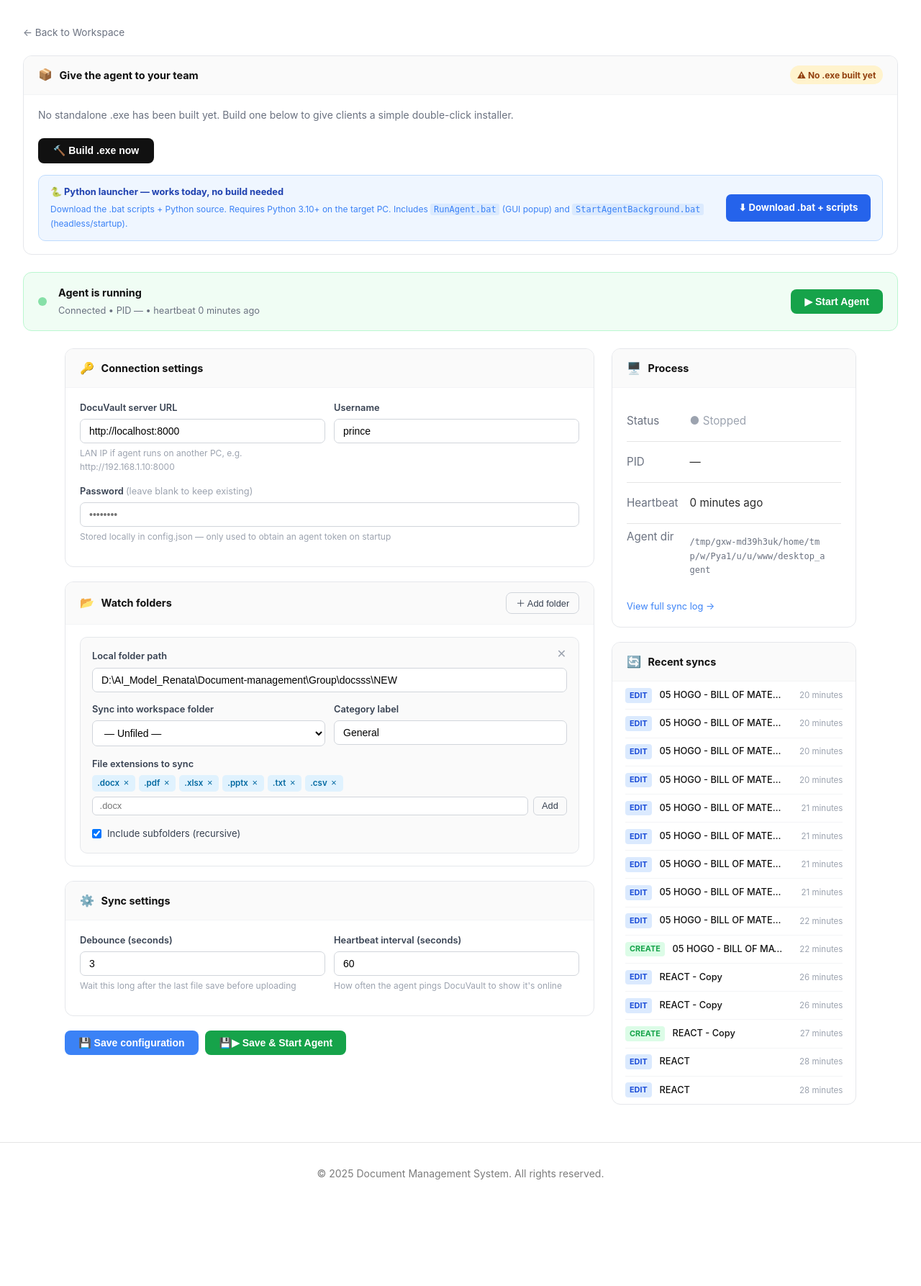
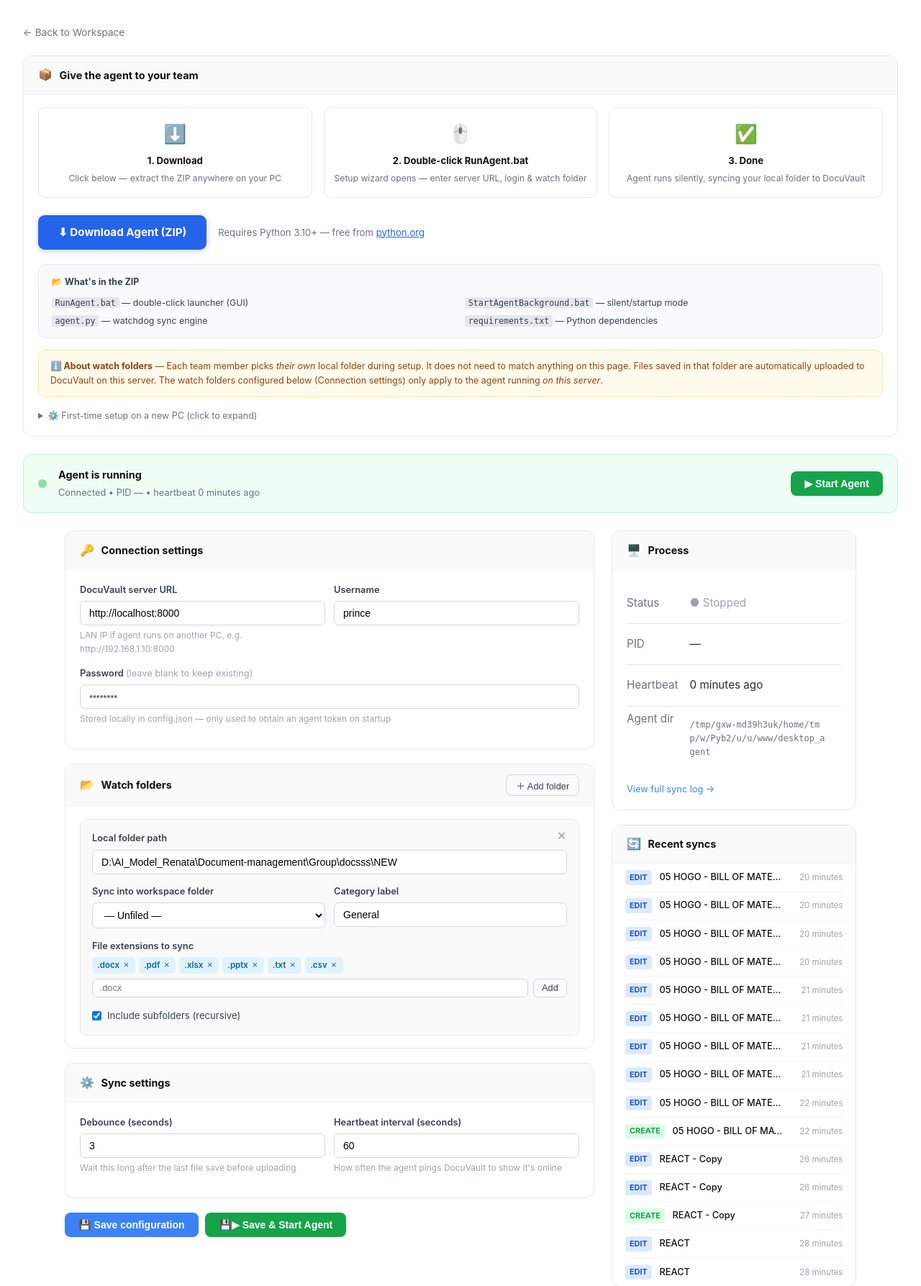
Before and after one commit to ft-prince/DocuVault, a Django app: page /workspace/agent/ in a window 1280 px wide. Shown: the part 61-1848 px from the top of the page at 72% size. Before the commit the page ends 1700 px from the top, so only its background shows below. Run offline with Django 5.2, Linux system fonts and the light colour scheme; a user stored in the database is signed in; data comes from the database, SQL or seed files in the repository; both versions use the stored data as it was after the commit.

Commit message:
feat: implement PID check for running processes in agent management

```diff
--- a/documents/templates/documents/workspace_agent.html
+++ b/documents/templates/documents/workspace_agent.html
@@ -91,113 +91,72 @@
   <div class="ag-card-head">
     <span>📦</span>
     <h2>Give the agent to your team</h2>
-    <span style="font-size:.75rem;font-weight:700;padding:.2rem .6rem;border-radius:20px;
-                 {% if exe_built %}background:#dcfce7;color:#16a34a{% else %}background:#fff3cd;color:#92400e{% endif %}">
-      {% if exe_built %}✓ DocuVaultAgent.exe ready{% else %}⚠ No .exe built yet{% endif %}
-    </span>
   </div>
   <div class="ag-card-body">
 
-    {% if exe_built %}
-    <!-- .exe exists — show .exe download + bat alternative -->
+    <!-- How it works: 3 steps -->
     <div style="display:grid;grid-template-columns:repeat(3,1fr);gap:1rem;margin-bottom:1.5rem">
       <div style="text-align:center;padding:1rem .5rem;border:1px solid #e5e7eb;border-radius:10px">
         <div style="font-size:1.6rem;margin-bottom:.4rem">⬇️</div>
         <div style="font-weight:700;font-size:.82rem;color:#111;margin-bottom:.25rem">1. Download</div>
-        <div style="font-size:.76rem;color:#6b7280">Click the button below to get DocuVaultAgent.exe</div>
+        <div style="font-size:.76rem;color:#6b7280">Click below — extract the ZIP anywhere on your PC</div>
       </div>
       <div style="text-align:center;padding:1rem .5rem;border:1px solid #e5e7eb;border-radius:10px">
         <div style="font-size:1.6rem;margin-bottom:.4rem">🖱️</div>
-        <div style="font-weight:700;font-size:.82rem;color:#111;margin-bottom:.25rem">2. Double-click</div>
-        <div style="font-size:.76rem;color:#6b7280">Setup wizard opens — enter server URL &amp; login</div>
+        <div style="font-weight:700;font-size:.82rem;color:#111;margin-bottom:.25rem">2. Double-click RunAgent.bat</div>
+        <div style="font-size:.76rem;color:#6b7280">Setup wizard opens — enter server URL, login &amp; watch folder</div>
       </div>
       <div style="text-align:center;padding:1rem .5rem;border:1px solid #e5e7eb;border-radius:10px">
         <div style="font-size:1.6rem;margin-bottom:.4rem">✅</div>
         <div style="font-weight:700;font-size:.82rem;color:#111;margin-bottom:.25rem">3. Done</div>
-        <div style="font-size:.76rem;color:#6b7280">Agent runs silently — no terminal, no Python needed</div>
+        <div style="font-size:.76rem;color:#6b7280">Agent runs silently, syncing your local folder to DocuVault</div>
       </div>
     </div>
 
-    <!-- Primary: .exe -->
-    <div style="display:flex;align-items:center;gap:1rem;flex-wrap:wrap;margin-bottom:1rem">
-      <a href="{% url 'agent_download' %}"
-         style="display:inline-flex;align-items:center;gap:.5rem;background:#16a34a;color:#fff;
-                font-size:.9rem;font-weight:700;padding:.7rem 1.6rem;border-radius:8px;
-                text-decoration:none;box-shadow:0 2px 8px rgba(22,163,74,.25)">
-        ⬇ Download DocuVaultAgent.exe
+    <!-- Download button -->
+    <div style="display:flex;align-items:center;gap:1rem;flex-wrap:wrap;margin-bottom:1.25rem">
+      <a href="{% url 'agent_bat_download' %}"
+         style="display:inline-flex;align-items:center;gap:.55rem;background:#2563eb;color:#fff;
+                font-size:.95rem;font-weight:700;padding:.75rem 1.75rem;border-radius:9px;
+                text-decoration:none;box-shadow:0 2px 10px rgba(37,99,235,.28)">
+        ⬇ Download Agent (ZIP)
       </a>
-      <span style="font-size:.82rem;color:#6b7280">No installation or Python required.</span>
+      <span style="font-size:.82rem;color:#6b7280">Requires Python 3.10+ — free from <a href="https://www.python.org/downloads/" target="_blank" style="color:#2563eb">python.org</a></span>
     </div>
 
-    <!-- Secondary: bat / Python option -->
-    <div style="background:#f8fafc;border:1px solid #e5e7eb;border-radius:10px;padding:.85rem 1rem;display:flex;align-items:center;gap:1rem;flex-wrap:wrap">
-      <div style="flex:1;min-width:0">
-        <div style="font-size:.8rem;font-weight:700;color:#374151;margin-bottom:.2rem">
-          🐍 Have Python installed?  Use the .bat launcher instead
-        </div>
-        <div style="font-size:.75rem;color:#6b7280">
-          More reliable on some PCs. Includes <code style="background:#e5e7eb;padding:.05rem .3rem;border-radius:3px">RunAgent.bat</code>
-          (GUI) and <code style="background:#e5e7eb;padding:.05rem .3rem;border-radius:3px">StartAgentBackground.bat</code> (silent/startup).
-        </div>
+    <!-- What's inside -->
+    <div style="background:#f8fafc;border:1px solid #e5e7eb;border-radius:10px;padding:.85rem 1.1rem">
+      <div style="font-size:.78rem;font-weight:700;color:#374151;margin-bottom:.55rem">📂 What's in the ZIP</div>
+      <div style="display:grid;grid-template-columns:1fr 1fr;gap:.35rem .75rem">
+        <div style="font-size:.77rem;color:#374151"><code style="background:#e5e7eb;padding:.05rem .3rem;border-radius:3px;font-size:.73rem">RunAgent.bat</code> — double-click launcher (GUI)</div>
+        <div style="font-size:.77rem;color:#374151"><code style="background:#e5e7eb;padding:.05rem .3rem;border-radius:3px;font-size:.73rem">StartAgentBackground.bat</code> — silent/startup mode</div>
+        <div style="font-size:.77rem;color:#374151"><code style="background:#e5e7eb;padding:.05rem .3rem;border-radius:3px;font-size:.73rem">agent.py</code> — watchdog sync engine</div>
+        <div style="font-size:.77rem;color:#374151"><code style="background:#e5e7eb;padding:.05rem .3rem;border-radius:3px;font-size:.73rem">requirements.txt</code> — Python dependencies</div>
       </div>
-      <a href="{% url 'agent_bat_download' %}"
-         style="display:inline-flex;align-items:center;gap:.4rem;background:#fff;color:#374151;
-                font-size:.82rem;font-weight:600;padding:.5rem 1rem;border-radius:7px;
-                text-decoration:none;border:1px solid #d1d5db;white-space:nowrap;flex-shrink:0">
-        ⬇ Download .bat + scripts
-      </a>
     </div>
 
-    {% else %}
-    <!-- No .exe yet — show build option (staff only) + bat alternative for everyone -->
-    <p style="font-size:.875rem;color:#6b7280;margin-bottom:1.25rem">
-      No standalone .exe has been built yet.
-      {% if user.is_staff %}
-        Build one below to give clients a simple double-click installer.
-      {% else %}
-        Ask your administrator to build the agent installer, or use the Python launcher below.
-      {% endif %}
-    </p>
+    <!-- Watch folder explainer -->
+    <div style="margin-top:1rem;padding:.75rem 1rem;background:#fffbeb;border:1px solid #fde68a;border-radius:10px;font-size:.78rem;color:#92400e;line-height:1.6">
+      <strong>ℹ️ About watch folders</strong> — Each team member picks <em>their own</em> local folder during setup.
+      It does not need to match anything on this page.
+      Files saved in that folder are automatically uploaded to DocuVault on this server.
+      The watch folders configured below (Connection settings) only apply to the agent running <em>on this server</em>.
+    </div>
 
     {% if user.is_staff %}
-    <div style="display:flex;align-items:center;gap:.75rem;flex-wrap:wrap;margin-bottom:1rem">
-      <button id="btn-build" onclick="buildExe()"
-        style="background:#111;color:#fff;border:none;border-radius:8px;
-               padding:.6rem 1.3rem;font-size:.875rem;font-weight:600;cursor:pointer">
-        🔨 Build .exe now
-      </button>
-    </div>
-
-    <div id="build-log-wrap" style="display:none;margin-top:1rem">
-      <div style="display:flex;align-items:center;gap:.5rem;margin-bottom:.4rem">
-        <span class="spinner" style="border-color:rgba(0,0,0,.15);border-top-color:#3b82f6"></span>
-        <span style="font-size:.82rem;font-weight:600;color:#374151" id="build-status-lbl">Building…</span>
-      </div>
-      <pre id="build-log"
-        style="background:#111;color:#d1d5db;font-size:.72rem;border-radius:8px;
-               padding:.75rem;max-height:180px;overflow-y:auto;white-space:pre-wrap;margin:0"></pre>
-    </div>
-    {% endif %}
-
-    <!-- .bat option — always visible, works as long as Python is installed -->
-    <div style="background:#eff6ff;border:1px solid #bfdbfe;border-radius:10px;padding:.85rem 1rem;display:flex;align-items:center;gap:1rem;flex-wrap:wrap;margin-top:1rem">
-      <div style="flex:1;min-width:0">
-        <div style="font-size:.8rem;font-weight:700;color:#1e40af;margin-bottom:.2rem">
-          🐍 Python launcher — works today, no build needed
-        </div>
-        <div style="font-size:.75rem;color:#3b82f6">
-          Download the .bat scripts + Python source. Requires Python 3.10+ on the target PC.
-          Includes <code style="background:#dbeafe;padding:.05rem .3rem;border-radius:3px">RunAgent.bat</code>
-          (GUI popup) and <code style="background:#dbeafe;padding:.05rem .3rem;border-radius:3px">StartAgentBackground.bat</code> (headless/startup).
-        </div>
-      </div>
-      <a href="{% url 'agent_bat_download' %}"
-         style="display:inline-flex;align-items:center;gap:.4rem;background:#2563eb;color:#fff;
-                font-size:.82rem;font-weight:700;padding:.55rem 1.1rem;border-radius:7px;
-                text-decoration:none;white-space:nowrap;flex-shrink:0">
-        ⬇ Download .bat + scripts
-      </a>
-    </div>
+    <!-- Staff-only: first-time install hint -->
+    <details style="margin-top:1rem">
+      <summary style="font-size:.78rem;color:#6b7280;cursor:pointer;user-select:none">
+        ⚙️ First-time setup on a new PC (click to expand)
+      </summary>
+      <ol style="font-size:.78rem;color:#374151;margin:.6rem 0 0 1.1rem;line-height:1.8">
+        <li>Install Python 3.10+ from <a href="https://www.python.org/downloads/" target="_blank" style="color:#2563eb">python.org</a> — tick <em>"Add Python to PATH"</em></li>
+        <li>Extract the ZIP, open the folder</li>
+        <li>Double-click <code style="background:#f3f4f6;padding:.05rem .3rem;border-radius:3px">RunAgent.bat</code> — it auto-installs packages on first run</li>
+        <li>In the popup: enter this server's URL (<strong>{{ server_url }}</strong>), login, and choose a folder to watch</li>
+        <li>Click <strong>Launch Agent</strong> — done. Optionally place a shortcut of <code style="background:#f3f4f6;padding:.05rem .3rem;border-radius:3px">StartAgentBackground.bat</code> in <code style="background:#f3f4f6;padding:.05rem .3rem;border-radius:3px">shell:startup</code> to auto-start on login.</li>
+      </ol>
+    </details>
     {% endif %}
 
   </div>
--- a/documents/views.py
+++ b/documents/views.py
@@ -1359,11 +1359,42 @@ def _write_agent_config(cfg):
         json.dump(cfg, f, indent=2)
 
 
+def _pid_is_running(pid):
+    """
+    Return True if a process with this PID is alive.
+    Uses a Windows-native OpenProcess check so we avoid the bugs in
+    os.kill(pid, 0) on Windows + Python 3.12 (WinError 87, SystemError, etc.).
+    Falls back to os.kill on non-Windows.
+    """
+    if not isinstance(pid, int) or pid <= 0:
+        return False
+    if os.name == 'nt':
+        import ctypes
+        PROCESS_QUERY_LIMITED_INFORMATION = 0x1000
+        handle = ctypes.windll.kernel32.OpenProcess(
+            PROCESS_QUERY_LIMITED_INFORMATION, False, pid)
+        if not handle:
+            return False
+        # Check exit code — if process finished, GetExitCodeProcess returns
+        # something other than STILL_ACTIVE (259).
+        exit_code = ctypes.c_ulong(0)
+        alive = False
+        if ctypes.windll.kernel32.GetExitCodeProcess(handle, ctypes.byref(exit_code)):
+            alive = (exit_code.value == 259)   # 259 = STILL_ACTIVE
+        ctypes.windll.kernel32.CloseHandle(handle)
+        return alive
+    else:
+        try:
+            os.kill(pid, 0)
+            return True
+        except OSError:
+            return False
+
+
 def _agent_process_status():
     """Return (is_running, pid_or_None).
     Checks both the web-UI pid file and the APPDATA pid file (written by the popup wizard).
     """
-    # Locations to check — web-UI writes to _AGENT_PID_PATH, popup wizard writes to APPDATA
     _appdata = os.environ.get('APPDATA', '')
     candidate_paths = [
         _AGENT_PID_PATH,
@@ -1376,16 +1407,21 @@ def _agent_process_status():
         try:
             with open(pid_path) as f:
                 pid = int(f.read().strip())
-            # On Windows + Python 3.12, os.kill(pid, 0) can raise SystemError
-            # for zombie/inaccessible processes in addition to OSError.
-            os.kill(pid, 0)   # signal 0 = check existence without killing
-            return True, pid
-        except (ValueError, OSError, SystemError):
-            # Stale PID file — remove it
+        except (ValueError, OSError):
             try:
                 os.remove(pid_path)
             except OSError:
                 pass
+            continue
+
+        if _pid_is_running(pid):
+            return True, pid
+
+        # Stale PID — clean up
+        try:
+            os.remove(pid_path)
+        except OSError:
+            pass
 
     return False, None
 
```
Also changed, not shown: db.sqlite3, 2 other files.
